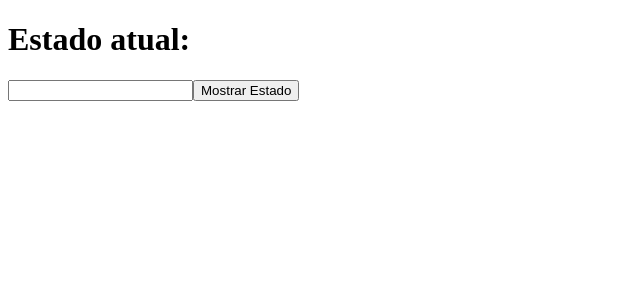
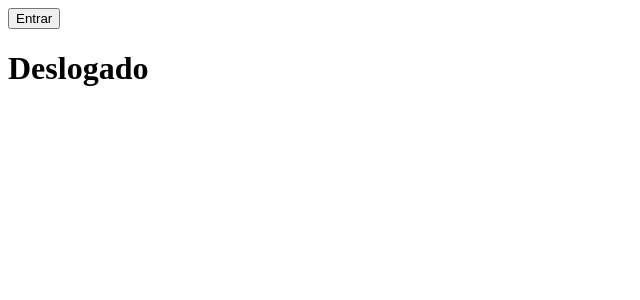
Before and after one commit to joaovictorbs/react, a React (Create React App) app in the folder projetosCurso/fundamentos/: page / in a window 1280 px wide. Shown: the top 300 px of the page, without its empty margins (0-640 px from the left). Built offline with nearby package versions, Linux system fonts and the light colour scheme.

Commit message:
Renderizacao condicional

```diff
--- a/projetosCurso/fundamentos/src/Button.js
+++ b/projetosCurso/fundamentos/src/Button.js
@@ -5,26 +5,33 @@ class Button extends Component {
       super();
 
       this.state = {
-        name: ''      //estado string vazio
+        signed: false
       }
+
+      this.toggleState = this.toggleState.bind(this)  //this é quem chama | .bind força método a lembrar quem o chamou
   }
 
+  toggleState() {
+    this.setState({ signed: !this.state.signed })   //se for verdadeiro retorna falso e vice-versa
+  }
 
   render() {
     return(
-      <main>
-        <h1> Estado atual: { this.state.name } </h1>  {/*acessa estado name*/}
-
-      <input
-        value={this.state.name}
-        onChange={e => this.setState({ name: e.target.value })} /*dentro do value em target temos a innformacao do input | atualiza estado name*/
-      />
-
-      <button onClick={() => console.log('Estado atual: ', this.state.name)}>
-        Mostrar Estado
-      </button>
-
-      </main>
+      <>
+        {     //RENDERIZACAO CONDICIONAL
+          this.state.signed ? (  //se for verdadeiro retorna button e h1
+            <>                        { /*colocamos o react fragments porque nao pode retornar dois elementos*/}
+              <button onClick={ this.toggleState }>Sair</button>
+              <h1>Logado</h1>
+            </>
+          ) : (
+            <>
+              <button onClick={ this.toggleState }>Entrar</button>
+              <h1>Deslogado</h1>
+            </>
+          )
+        }
+      </>
     )
   }
 }
```
